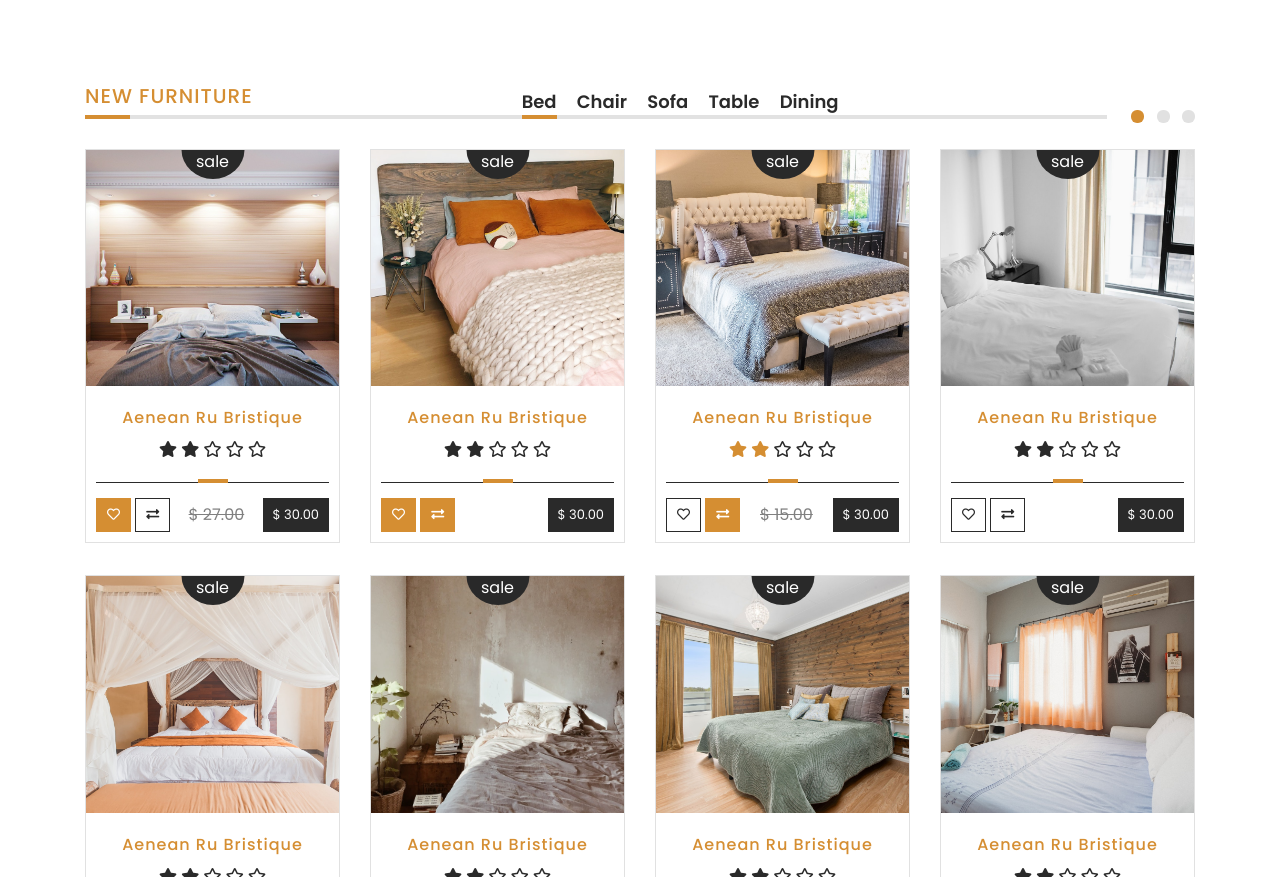
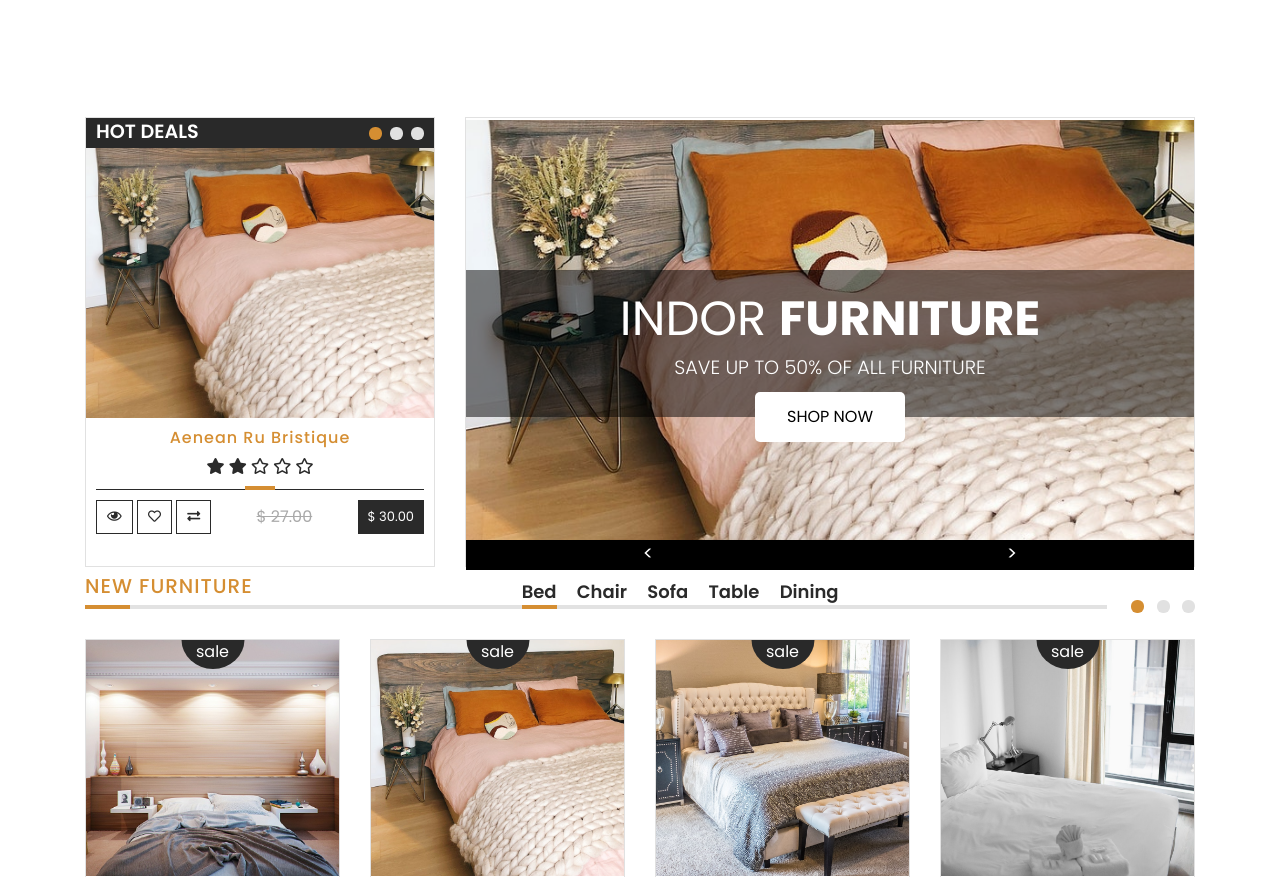
Before and after one commit to Varenthein/WDP-1906-01, a website built with Parcel: page src/index.html in a window 1280 px wide. Shown: the part 1048-1925 px from the top of the page. Built offline with nearby package versions, Linux system fonts and the light colour scheme.

Commit message:
Add some corrections

```diff
--- a/src/index.html
+++ b/src/index.html
@@ -15,6 +15,8 @@
 
     <include src="30_section-features.html"></include>
 
+    <include src="40_section-deals.html"></include>
+
     <include src="50_section-products.html"></include>
 
     <include src="70_section-blog-posts.html"></include>
--- /dev/null
+++ b/src/partials/40_section-deals.html
@@ -0,0 +1,86 @@
+<div class="section-promo">
+  <div class="container">
+    <div class="row">
+      <div class="col-lg-4 col-6">
+        <div class="promo-box">
+          <div class="content">
+            <div class="promo-photo-left">
+              <div class="hot-deals">
+                <p>hot deals</p>
+                <ul>
+                  <li><a href="#" class="active"></a></li>
+                  <li><a href="#"></a></li>
+                  <li><a href="#"></a></li>
+                </ul>
+              </div>
+              <div class="promo-add-to-cart">
+                <a href="#" class="btn-main-small">
+                  <i class="fa fa-shopping-basket"></i>ADD TO CART
+                </a>
+                <div class="container">
+                  <div class="row circle">
+                    <div class="col-3">
+                      <div class="promo-add-to-cart-circle">25 DAYS</div>
+                    </div>
+                    <div class="col-3">
+                      <div class="promo-add-to-cart-circle">10 HRS</div>
+                    </div>
+                    <div class="col-3">
+                      <div class="promo-add-to-cart-circle">45 MINS</div>
+                    </div>
+                    <div class="col-3">
+                      <div class="promo-add-to-cart-circle">30 SECS</div>
+                    </div>
+                  </div>
+                </div>
+              </div>
+              <img class="promo-img-left" src="/images/bed/bed_002.jpg" alt="bed-002" />
+            </div>
+            <div class="content">
+              <h5>Aenean Ru Bristique</h5>
+              <div class="stars">
+                <a href="#" class="full"></a> <a href="#" class="full"></a>
+                <a href="#"></a> <a href="#"></a> <a href="#"></a>
+              </div>
+            </div>
+            <div class="line"></div>
+            <div class="actions">
+              <div class="outlines">
+                <button class="btn-outline"><i class="far fa-eye"></i></button>
+                <button class="btn-outline"><i class="far fa-heart"></i></button>
+                <button class="btn-outline"><i class="fas fa-exchange-alt"></i></button>
+              </div>
+              <div class="old-price">$ 27.00</div>
+              <div class="price">
+                <div class="btn-main-small no-hover">$ 30.00</div>
+              </div>
+            </div>
+          </div>
+        </div>
+      </div>
+
+      <div class="col-lg-8 col-6">
+        <div class="promo-box">
+          <div class="content">
+            <div class="promo-photo-right">
+              <div class="col-lg-6"><div class="slide s-left"><</div></div>
+              <div class="col-lg-6"><div class="slide s-right">></div></div>
+              <div class="shop-now-box">
+                <div class="shop-now">
+                  <h2 class="shop-indor">INDOR <strong>FURNITURE</strong></h2>
+                  <h3 class="shop-save">SAVE UP TO 50% OF ALL FURNITURE</h3>
+                  <button class="shop-now-btn">SHOP NOW</button>
+                </div>
+              </div>
+              <img
+                class="promo-img-right"
+                src="/images/bed/bed_002.jpg"
+                alt="bed-002"
+              />
+            </div>
+          </div>
+        </div>
+      </div>
+    </div>
+  </div>
+</div>
```
Also changed, not shown: src/sass/components/_section-deals.scss (added), 1 other file.
